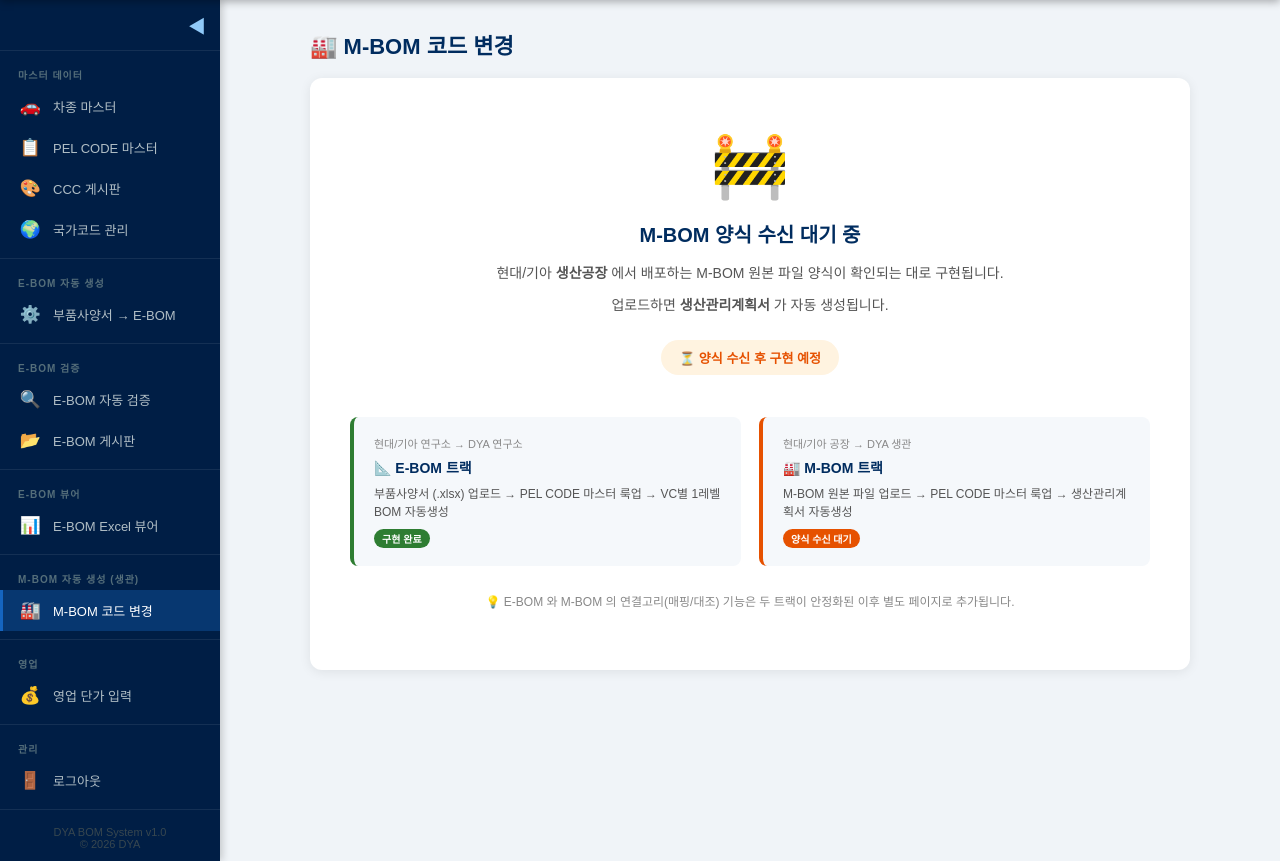
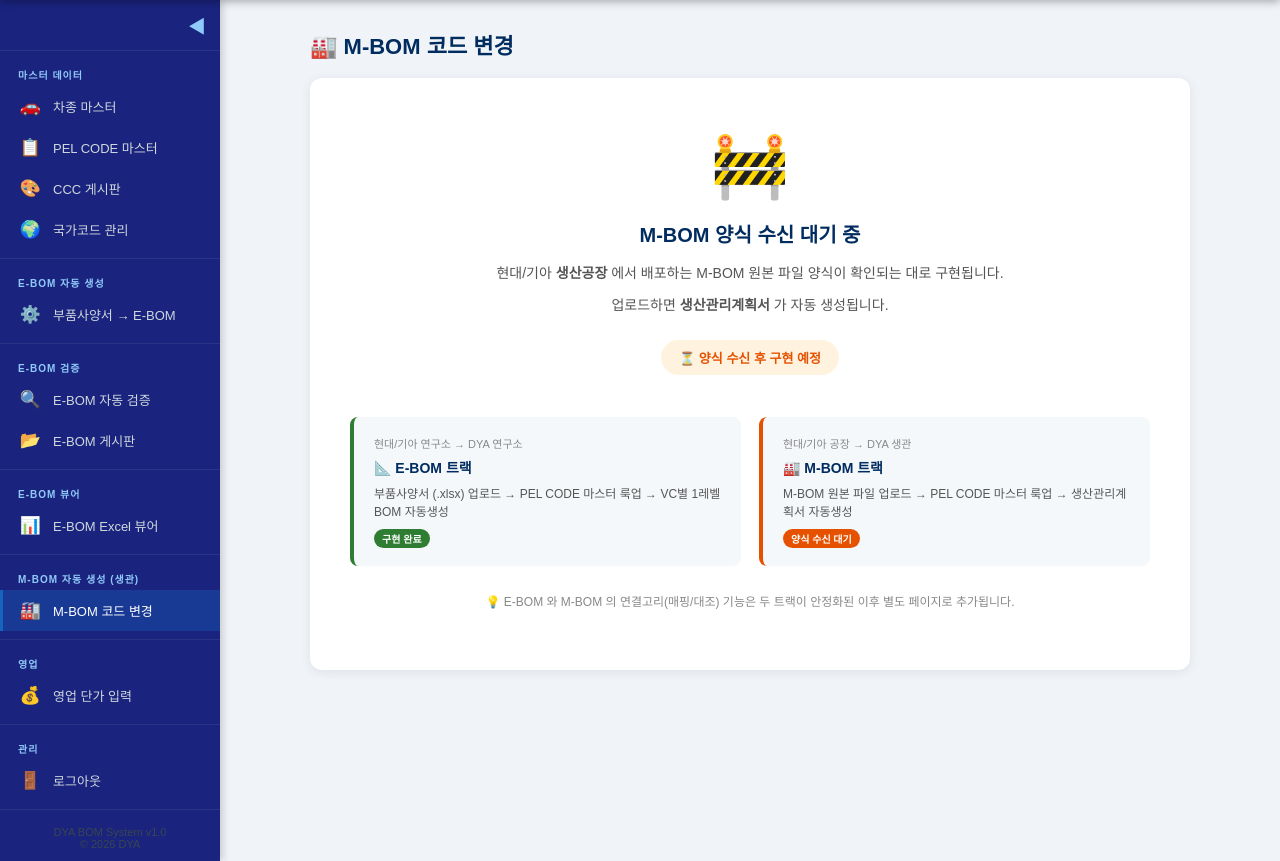
Before and after one commit to goldbird777/DYA, a Python web app: template EBOM/bom_web/templates/m_bom.html in a window 1280 px wide. Shown: the part 60-921 px from the top of the page. Run offline with Jinja, Linux system fonts and the light colour scheme; the template is opened without the code that fills it, so the values that code supplies are empty.

Commit message:
fix: 전 페이지 사이드바 색상 일원화 — 국가코드 스타일(#1A237E 배경/#90CAF9 라벨/#CFD8DC 항목)로 통일

```diff
--- a/EBOM/bom_web/templates/auto_bom.html
+++ b/EBOM/bom_web/templates/auto_bom.html
@@ -24,15 +24,15 @@
 
   .layout { display: flex; height: calc(100vh - 60px); overflow: hidden; }
 
-  .sidebar { width: 220px; min-width: 220px; background: #001E45; color: #fff; display: flex; flex-direction: column; box-shadow: 2px 0 8px rgba(0,0,0,.2); transition: width .25s; overflow: hidden; flex-shrink: 0; }
+  .sidebar { width: 220px; min-width: 220px; background: #1A237E; color: #fff; display: flex; flex-direction: column; box-shadow: 2px 0 8px rgba(0,0,0,.2); transition: width .25s; overflow: hidden; flex-shrink: 0; }
   .sidebar.collapsed { width: 56px; min-width: 56px; }
   .sidebar-toggle { display: flex; align-items: center; justify-content: flex-end; padding: 12px 14px; border-bottom: 1px solid rgba(255,255,255,.08); cursor: pointer; }
   .sidebar-toggle:hover { background: rgba(255,255,255,.06); }
   .toggle-icon { font-size: 18px; color: #90CAF9; }
   .menu-section { padding: 8px 0; border-bottom: 1px solid rgba(255,255,255,.08); }
-  .menu-label { font-size: 10px; font-weight: 700; color: #546E7A; padding: 8px 18px 4px; letter-spacing: 1px; white-space: nowrap; overflow: hidden; }
+  .menu-label { font-size: 10px; font-weight: 700; color: #90CAF9; padding: 8px 18px 4px; letter-spacing: 1px; white-space: nowrap; overflow: hidden; }
   .sidebar.collapsed .menu-label { opacity: 0; }
-  .menu-item { display: flex; align-items: center; gap: 12px; padding: 10px 16px; cursor: pointer; text-decoration: none; color: #B0BEC5; font-size: 13px; font-weight: 500; white-space: nowrap; overflow: hidden; border-left: 3px solid transparent; transition: background .15s, color .15s; }
+  .menu-item { display: flex; align-items: center; gap: 12px; padding: 10px 16px; cursor: pointer; text-decoration: none; color: #CFD8DC; font-size: 13px; font-weight: 500; white-space: nowrap; overflow: hidden; border-left: 3px solid transparent; transition: background .15s, color .15s; }
   .menu-item:hover { background: rgba(255,255,255,.07); color: #fff; }
   .menu-item.active { background: rgba(21,101,192,.35); color: #fff; border-left-color: #1565C0; }
   .menu-item .m-icon { font-size: 17px; min-width: 22px; text-align: center; }
--- a/EBOM/bom_web/templates/ccc.html
+++ b/EBOM/bom_web/templates/ccc.html
@@ -20,7 +20,7 @@ header .nav a:hover{background:rgba(255,255,255,.1);color:#fff}
 .btn-logout{background:rgba(255,255,255,.15);color:#fff;border:none;padding:6px 14px;border-radius:6px;font-size:13px;cursor:pointer;text-decoration:none}
 .btn-logout:hover{background:rgba(255,255,255,.25)}
 .layout{flex:1;display:flex;overflow:hidden}
-.sidebar{width:220px;min-width:220px;background:#001E45;color:#fff;display:flex;flex-direction:column;transition:width .22s;overflow:hidden}
+.sidebar{width:220px;min-width:220px;background:#1A237E;color:#fff;display:flex;flex-direction:column;transition:width .22s;overflow:hidden}
 .sidebar.collapsed{width:56px;min-width:56px}
 .sidebar-toggle{display:flex;align-items:center;justify-content:flex-end;padding:12px 14px;border-bottom:1px solid rgba(255,255,255,.08);cursor:pointer}
 .sidebar-toggle:hover{background:rgba(255,255,255,.06)}
--- a/EBOM/bom_web/templates/country_codes.html
+++ b/EBOM/bom_web/templates/country_codes.html
@@ -22,7 +22,7 @@ header .nav a:hover{background:rgba(255,255,255,.1);color:#fff}
 .btn-logout:hover{background:rgba(255,255,255,.25)}
 .layout{flex:1;display:flex;overflow:hidden}
 /* ── 사이드바 ── */
-.sidebar{width:220px;min-width:220px;background:#001E45;color:#fff;display:flex;flex-direction:column;transition:width .22s;overflow:hidden}
+.sidebar{width:220px;min-width:220px;background:#1A237E;color:#fff;display:flex;flex-direction:column;transition:width .22s;overflow:hidden}
 .sidebar.collapsed{width:56px;min-width:56px}
 .sidebar-toggle{display:flex;align-items:center;justify-content:flex-end;padding:12px 14px;border-bottom:1px solid rgba(255,255,255,.08);cursor:pointer}
 .sidebar-toggle:hover{background:rgba(255,255,255,.06)}
--- a/EBOM/bom_web/templates/ebom_board.html
+++ b/EBOM/bom_web/templates/ebom_board.html
@@ -22,13 +22,13 @@
   .layout { display:flex; min-height:calc(100vh - 60px); }
 
   /* 사이드바 */
-  .sidebar { width:220px; min-width:220px; background:#001E45; color:#fff; display:flex; flex-direction:column; box-shadow:2px 0 8px rgba(0,0,0,.2); flex-shrink:0; }
+  .sidebar { width:220px; min-width:220px; background:#1A237E; color:#fff; display:flex; flex-direction:column; box-shadow:2px 0 8px rgba(0,0,0,.2); flex-shrink:0; }
   .sidebar-toggle { display:flex; align-items:center; justify-content:flex-end; padding:12px 14px; border-bottom:1px solid rgba(255,255,255,.08); cursor:pointer; }
   .sidebar.collapsed { width:56px; min-width:56px; }
   .menu-section { padding:8px 0; border-bottom:1px solid rgba(255,255,255,.08); }
-  .menu-label { font-size:10px; font-weight:700; color:#546E7A; padding:8px 18px 4px; letter-spacing:1px; white-space:nowrap; overflow:hidden; }
+  .menu-label { font-size:10px; font-weight:700; color:#90CAF9; padding:8px 18px 4px; letter-spacing:1px; white-space:nowrap; overflow:hidden; }
   .sidebar.collapsed .menu-label { opacity:0; }
-  .menu-item { display:flex; align-items:center; gap:12px; padding:10px 16px; cursor:pointer; text-decoration:none; color:#B0BEC5; font-size:13px; font-weight:500; white-space:nowrap; overflow:hidden; border-left:3px solid transparent; transition:background .15s; }
+  .menu-item { display:flex; align-items:center; gap:12px; padding:10px 16px; cursor:pointer; text-decoration:none; color:#CFD8DC; font-size:13px; font-weight:500; white-space:nowrap; overflow:hidden; border-left:3px solid transparent; transition:background .15s; }
   .menu-item:hover { background:rgba(255,255,255,.07); color:#fff; }
   .menu-item.active { background:rgba(21,101,192,.35); color:#fff; border-left-color:#1565C0; }
   .menu-item .m-icon { font-size:17px; min-width:22px; text-align:center; }
--- a/EBOM/bom_web/templates/index.html
+++ b/EBOM/bom_web/templates/index.html
@@ -43,7 +43,7 @@
   /* ── Sidebar ── */
   .sidebar {
     width: 220px; min-width: 220px;
-    background: #001E45; color: #fff;
+    background: #1A237E; color: #fff;
     display: flex; flex-direction: column;
     box-shadow: 2px 0 8px rgba(0,0,0,.2);
     transition: width .25s; overflow: hidden;
@@ -54,11 +54,11 @@
   .sidebar-toggle:hover { background: rgba(255,255,255,.06); }
   .toggle-icon { font-size: 18px; color: #90CAF9; }
   .menu-section { padding: 8px 0; border-bottom: 1px solid rgba(255,255,255,.08); }
-  .menu-label { font-size: 10px; font-weight: 700; color: #546E7A; padding: 8px 18px 4px; letter-spacing: 1px; white-space: nowrap; overflow: hidden; }
+  .menu-label { font-size: 10px; font-weight: 700; color: #90CAF9; padding: 8px 18px 4px; letter-spacing: 1px; white-space: nowrap; overflow: hidden; }
   .sidebar.collapsed .menu-label { opacity: 0; }
   .menu-item {
     display: flex; align-items: center; gap: 12px;
-    padding: 10px 16px; cursor: pointer; text-decoration: none; color: #B0BEC5;
+    padding: 10px 16px; cursor: pointer; text-decoration: none; color: #CFD8DC;
     font-size: 13px; font-weight: 500; white-space: nowrap; overflow: hidden;
     border-left: 3px solid transparent; transition: background .15s, color .15s;
   }
--- a/EBOM/bom_web/templates/m_bom.html
+++ b/EBOM/bom_web/templates/m_bom.html
@@ -24,15 +24,15 @@
 
   .layout { display: flex; height: calc(100vh - 60px); overflow: hidden; }
 
-  .sidebar { width: 220px; min-width: 220px; background: #001E45; color: #fff; display: flex; flex-direction: column; box-shadow: 2px 0 8px rgba(0,0,0,.2); transition: width .25s; overflow: hidden; flex-shrink: 0; }
+  .sidebar { width: 220px; min-width: 220px; background: #1A237E; color: #fff; display: flex; flex-direction: column; box-shadow: 2px 0 8px rgba(0,0,0,.2); transition: width .25s; overflow: hidden; flex-shrink: 0; }
   .sidebar.collapsed { width: 56px; min-width: 56px; }
   .sidebar-toggle { display: flex; align-items: center; justify-content: flex-end; padding: 12px 14px; border-bottom: 1px solid rgba(255,255,255,.08); cursor: pointer; }
   .sidebar-toggle:hover { background: rgba(255,255,255,.06); }
   .toggle-icon { font-size: 18px; color: #90CAF9; }
   .menu-section { padding: 8px 0; border-bottom: 1px solid rgba(255,255,255,.08); }
-  .menu-label { font-size: 10px; font-weight: 700; color: #546E7A; padding: 8px 18px 4px; letter-spacing: 1px; white-space: nowrap; overflow: hidden; }
+  .menu-label { font-size: 10px; font-weight: 700; color: #90CAF9; padding: 8px 18px 4px; letter-spacing: 1px; white-space: nowrap; overflow: hidden; }
   .sidebar.collapsed .menu-label { opacity: 0; }
-  .menu-item { display: flex; align-items: center; gap: 12px; padding: 10px 16px; cursor: pointer; text-decoration: none; color: #B0BEC5; font-size: 13px; font-weight: 500; white-space: nowrap; overflow: hidden; border-left: 3px solid transparent; transition: background .15s, color .15s; }
+  .menu-item { display: flex; align-items: center; gap: 12px; padding: 10px 16px; cursor: pointer; text-decoration: none; color: #CFD8DC; font-size: 13px; font-weight: 500; white-space: nowrap; overflow: hidden; border-left: 3px solid transparent; transition: background .15s, color .15s; }
   .menu-item:hover { background: rgba(255,255,255,.07); color: #fff; }
   .menu-item.active { background: rgba(21,101,192,.35); color: #fff; border-left-color: #1565C0; }
   .menu-item .m-icon { font-size: 17px; min-width: 22px; text-align: center; }
--- a/EBOM/bom_web/templates/pel_code.html
+++ b/EBOM/bom_web/templates/pel_code.html
@@ -30,15 +30,15 @@
 
   .layout { display: flex; height: calc(100vh - 60px); overflow: hidden; }
 
-  .sidebar { width: 220px; min-width: 220px; background: #001E45; color: #fff; display: flex; flex-direction: column; box-shadow: 2px 0 8px rgba(0,0,0,.2); transition: width .25s; overflow: hidden; flex-shrink: 0; }
+  .sidebar { width: 220px; min-width: 220px; background: #1A237E; color: #fff; display: flex; flex-direction: column; box-shadow: 2px 0 8px rgba(0,0,0,.2); transition: width .25s; overflow: hidden; flex-shrink: 0; }
   .sidebar.collapsed { width: 56px; min-width: 56px; }
   .sidebar-toggle { display: flex; align-items: center; justify-content: flex-end; padding: 12px 14px; border-bottom: 1px solid rgba(255,255,255,.08); cursor: pointer; }
   .sidebar-toggle:hover { background: rgba(255,255,255,.06); }
   .toggle-icon { font-size: 18px; color: #90CAF9; }
   .menu-section { padding: 8px 0; border-bottom: 1px solid rgba(255,255,255,.08); }
-  .menu-label { font-size: 10px; font-weight: 700; color: #546E7A; padding: 8px 18px 4px; letter-spacing: 1px; white-space: nowrap; overflow: hidden; }
+  .menu-label { font-size: 10px; font-weight: 700; color: #90CAF9; padding: 8px 18px 4px; letter-spacing: 1px; white-space: nowrap; overflow: hidden; }
   .sidebar.collapsed .menu-label { opacity: 0; }
-  .menu-item { display: flex; align-items: center; gap: 12px; padding: 10px 16px; cursor: pointer; text-decoration: none; color: #B0BEC5; font-size: 13px; font-weight: 500; white-space: nowrap; overflow: hidden; border-left: 3px solid transparent; transition: background .15s, color .15s; }
+  .menu-item { display: flex; align-items: center; gap: 12px; padding: 10px 16px; cursor: pointer; text-decoration: none; color: #CFD8DC; font-size: 13px; font-weight: 500; white-space: nowrap; overflow: hidden; border-left: 3px solid transparent; transition: background .15s, color .15s; }
   .menu-item:hover { background: rgba(255,255,255,.07); color: #fff; }
   .menu-item.active { background: rgba(21,101,192,.35); color: #fff; border-left-color: #1565C0; }
   .menu-item .m-icon { font-size: 17px; min-width: 22px; text-align: center; }
--- a/EBOM/bom_web/templates/sales_price.html
+++ b/EBOM/bom_web/templates/sales_price.html
@@ -20,7 +20,7 @@ header .nav a:hover{background:rgba(255,255,255,.1);color:#fff}
 .btn-logout{background:rgba(255,255,255,.15);color:#fff;border:none;padding:6px 14px;border-radius:6px;font-size:13px;cursor:pointer;text-decoration:none}
 .btn-logout:hover{background:rgba(255,255,255,.25)}
 .layout{flex:1;display:flex;overflow:hidden}
-.sidebar{width:220px;min-width:220px;background:#001E45;color:#fff;display:flex;flex-direction:column;transition:width .22s;overflow:hidden}
+.sidebar{width:220px;min-width:220px;background:#1A237E;color:#fff;display:flex;flex-direction:column;transition:width .22s;overflow:hidden}
 .sidebar.collapsed{width:56px;min-width:56px}
 .sidebar-toggle{display:flex;align-items:center;justify-content:flex-end;padding:12px 14px;border-bottom:1px solid rgba(255,255,255,.08);cursor:pointer}
 .sidebar-toggle:hover{background:rgba(255,255,255,.06)}
--- a/EBOM/bom_web/templates/vehicles.html
+++ b/EBOM/bom_web/templates/vehicles.html
@@ -22,15 +22,15 @@
   .btn-logout:hover { background: rgba(255,255,255,.25); }
 
   .layout { display: flex; height: calc(100vh - 60px); overflow: hidden; }
-  .sidebar { width: 220px; min-width: 220px; background: #001E45; color: #fff; display: flex; flex-direction: column; box-shadow: 2px 0 8px rgba(0,0,0,.2); transition: width .25s; overflow: hidden; flex-shrink: 0; }
+  .sidebar { width: 220px; min-width: 220px; background: #1A237E; color: #fff; display: flex; flex-direction: column; box-shadow: 2px 0 8px rgba(0,0,0,.2); transition: width .25s; overflow: hidden; flex-shrink: 0; }
   .sidebar.collapsed { width: 56px; min-width: 56px; }
   .sidebar-toggle { display: flex; align-items: center; justify-content: flex-end; padding: 12px 14px; border-bottom: 1px solid rgba(255,255,255,.08); cursor: pointer; }
   .sidebar-toggle:hover { background: rgba(255,255,255,.06); }
   .toggle-icon { font-size: 18px; color: #90CAF9; }
   .menu-section { padding: 8px 0; border-bottom: 1px solid rgba(255,255,255,.08); }
-  .menu-label { font-size: 10px; font-weight: 700; color: #546E7A; padding: 8px 18px 4px; letter-spacing: 1px; white-space: nowrap; overflow: hidden; }
+  .menu-label { font-size: 10px; font-weight: 700; color: #90CAF9; padding: 8px 18px 4px; letter-spacing: 1px; white-space: nowrap; overflow: hidden; }
   .sidebar.collapsed .menu-label { opacity: 0; }
-  .menu-item { display: flex; align-items: center; gap: 12px; padding: 10px 16px; cursor: pointer; text-decoration: none; color: #B0BEC5; font-size: 13px; font-weight: 500; white-space: nowrap; overflow: hidden; border-left: 3px solid transparent; transition: background .15s, color .15s; }
+  .menu-item { display: flex; align-items: center; gap: 12px; padding: 10px 16px; cursor: pointer; text-decoration: none; color: #CFD8DC; font-size: 13px; font-weight: 500; white-space: nowrap; overflow: hidden; border-left: 3px solid transparent; transition: background .15s, color .15s; }
   .menu-item:hover { background: rgba(255,255,255,.07); color: #fff; }
   .menu-item.active { background: rgba(21,101,192,.35); color: #fff; border-left-color: #1565C0; }
   .menu-item .m-icon { font-size: 17px; min-width: 22px; text-align: center; }
--- a/EBOM/bom_web/templates/viewer.html
+++ b/EBOM/bom_web/templates/viewer.html
@@ -29,15 +29,15 @@
 
   /* 사이드바 */
   .sidebar {
-    width: 220px; min-width: 220px; background: #001E45; color: #fff;
+    width: 220px; min-width: 220px; background: #1A237E; color: #fff;
     display: flex; flex-direction: column; box-shadow: 2px 0 8px rgba(0,0,0,.2);
   }
   .sidebar-toggle { display: flex; align-items: center; justify-content: flex-end; padding: 12px 14px; border-bottom: 1px solid rgba(255,255,255,.08); cursor: pointer; }
   .sidebar.collapsed { width: 56px; min-width: 56px; }
   .menu-section { padding: 8px 0; border-bottom: 1px solid rgba(255,255,255,.08); }
-  .menu-label { font-size: 10px; font-weight: 700; color: #546E7A; padding: 8px 18px 4px; letter-spacing: 1px; white-space: nowrap; overflow: hidden; }
+  .menu-label { font-size: 10px; font-weight: 700; color: #90CAF9; padding: 8px 18px 4px; letter-spacing: 1px; white-space: nowrap; overflow: hidden; }
   .sidebar.collapsed .menu-label { opacity: 0; }
-  .menu-item { display: flex; align-items: center; gap: 12px; padding: 10px 16px; cursor: pointer; text-decoration: none; color: #B0BEC5; font-size: 13px; font-weight: 500; white-space: nowrap; overflow: hidden; border-left: 3px solid transparent; transition: background .15s; }
+  .menu-item { display: flex; align-items: center; gap: 12px; padding: 10px 16px; cursor: pointer; text-decoration: none; color: #CFD8DC; font-size: 13px; font-weight: 500; white-space: nowrap; overflow: hidden; border-left: 3px solid transparent; transition: background .15s; }
   .menu-item:hover { background: rgba(255,255,255,.07); color: #fff; }
   .menu-item.active { background: rgba(21,101,192,.35); color: #fff; border-left-color: #1565C0; }
   .menu-item .m-icon { font-size: 17px; min-width: 22px; text-align: center; }
```
